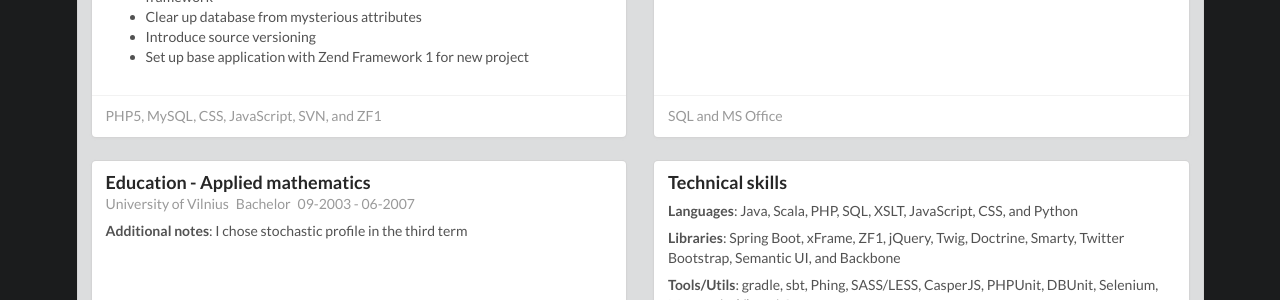
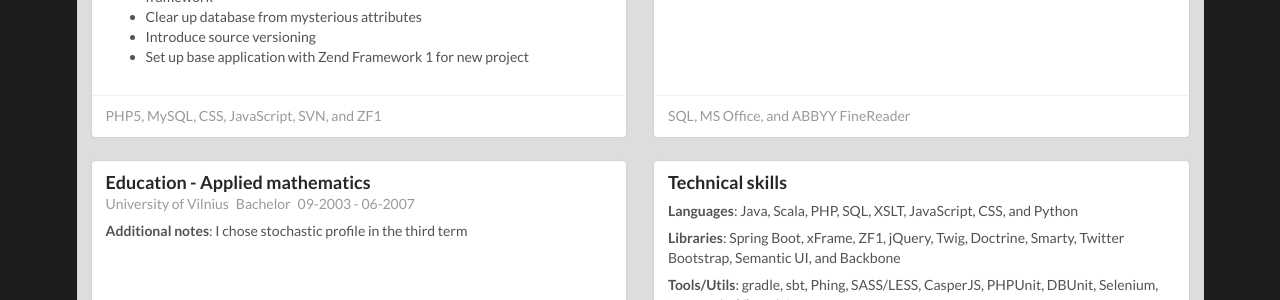
Before and after one commit to doncem/doncem.github.io, a Jekyll site: the page built from cv.html, in a window 1280 px wide and 900 px high, scrolled down 1403 px. Shown: the part 153-453 px from the top of the window. Built offline with Jekyll 4.4.1, drawn with Linux system fonts in a browser that asks for light colours; nearby versions of some CDN libraries.

Commit message:
Update cv.yml

```diff
--- a/_data/cv.yml
+++ b/_data/cv.yml
@@ -143,6 +143,7 @@ work:
     tags:
       - SQL
       - MS Office
+      - ABBYY FineReader
 education:
   - name: Applied mathematics
     school: University of Vilnius
```
